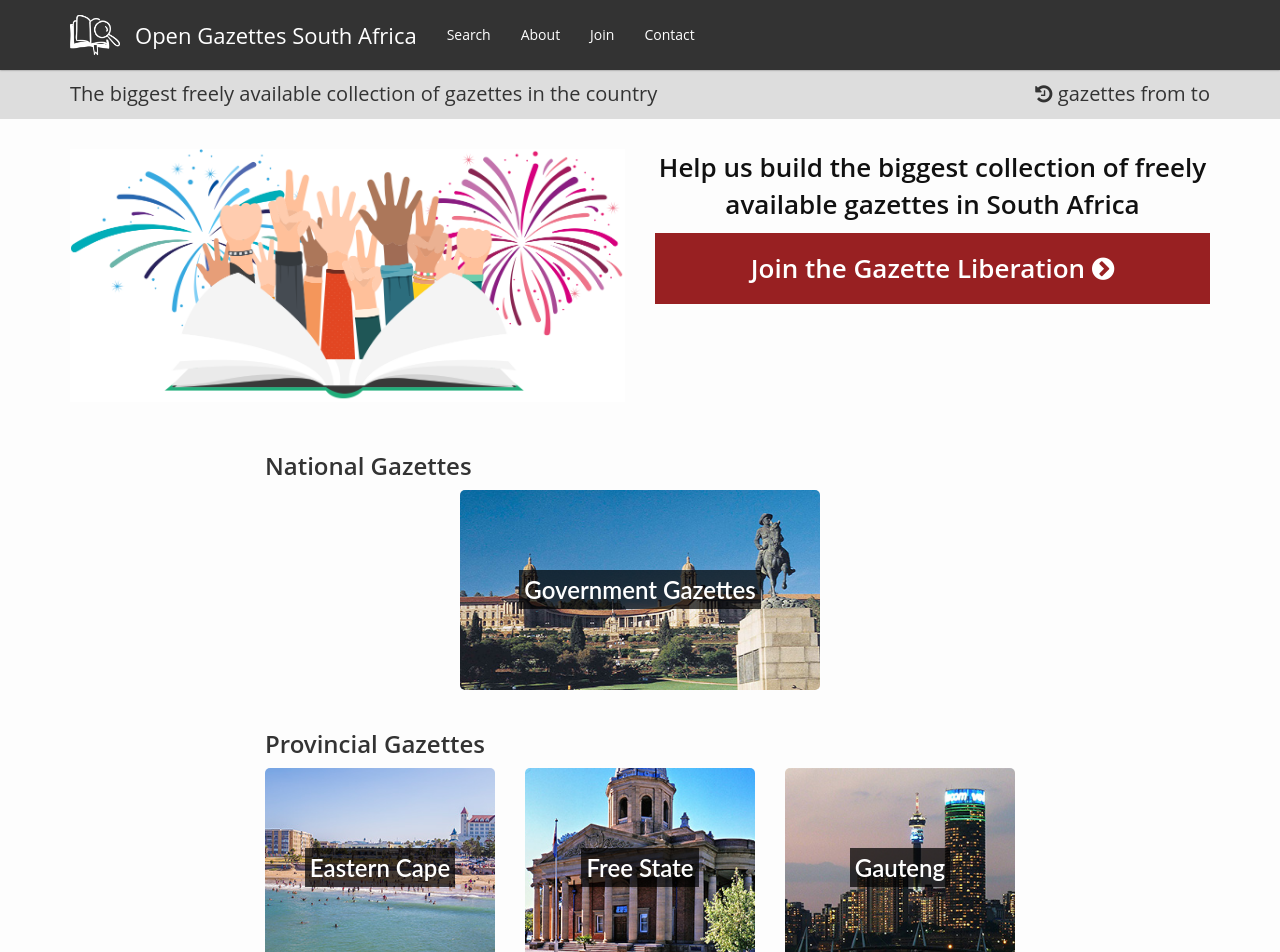
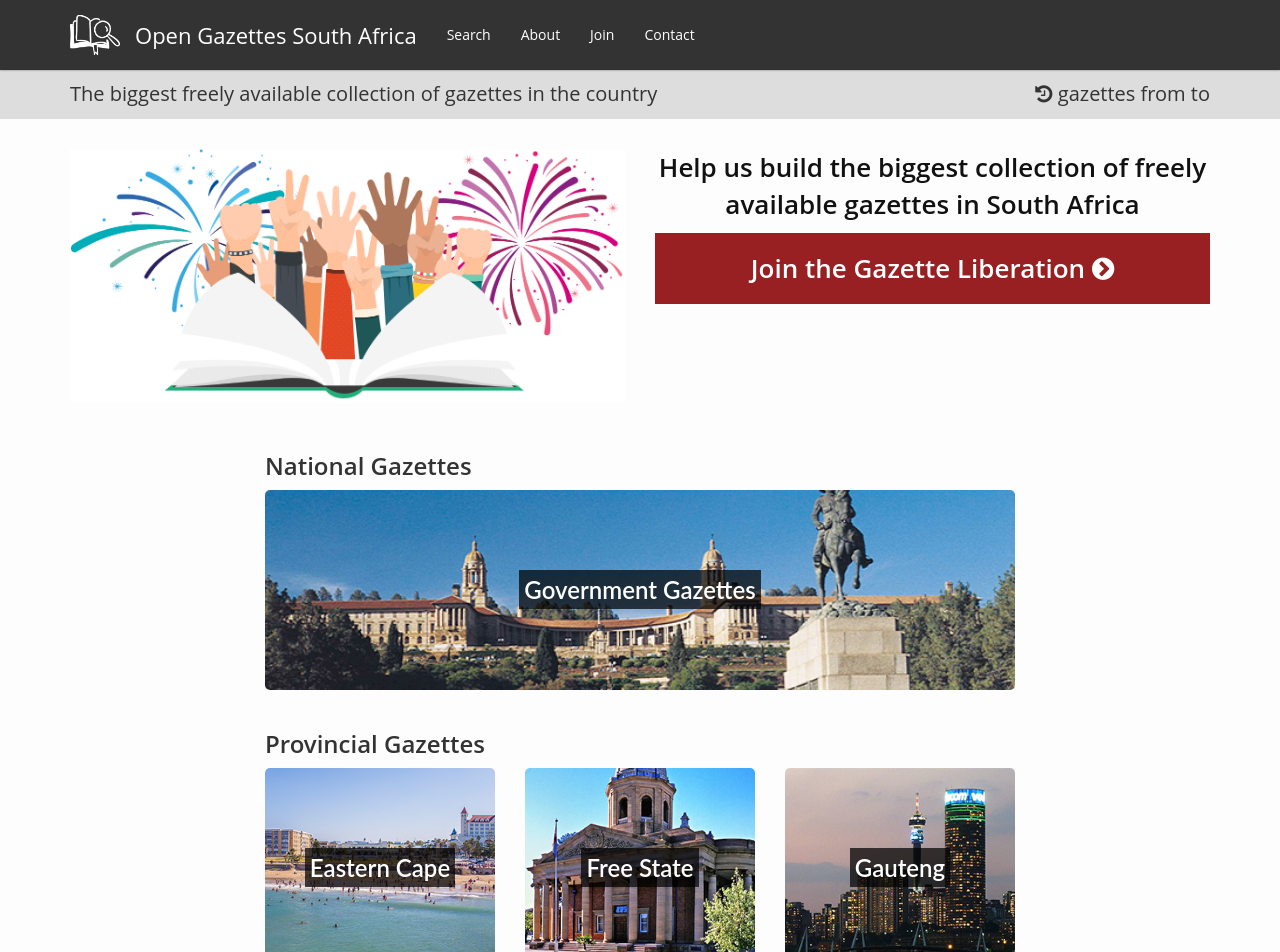
Before and after one commit to OpenUpSA/opengazettes, a Jekyll site: the page built from index.html, in a window 1280 px wide. Shown: the top 952 px of the page. Built offline with Jekyll 4.4.1, drawn with Linux system fonts in a browser that asks for light colours; comment, search, counter and statistics services are not loaded.

Commit message:
Full-width national gazettes button

```diff
--- a/index.html
+++ b/index.html
@@ -24,9 +24,7 @@
       <div class="col-md-8 col-md-offset-2">
 
         <h2>National Gazettes</h2>
-        <div class="row">
-          <div class="col-md-6 col-md-offset-3"><a class="btn_p" href="/gazettes/ZA/"><button class="gazettes_nav_btn btn_nat" name="button"><span class="btn_text">Government Gazettes</span></button></a></div>
-        </div>
+        <a class="btn_p" href="/gazettes/ZA/"><button class="gazettes_nav_btn btn_nat" name="button"><span class="btn_text">Government Gazettes</span></button></a>
 
         <h2>Provincial Gazettes</h2>
         <div class="row">
```
